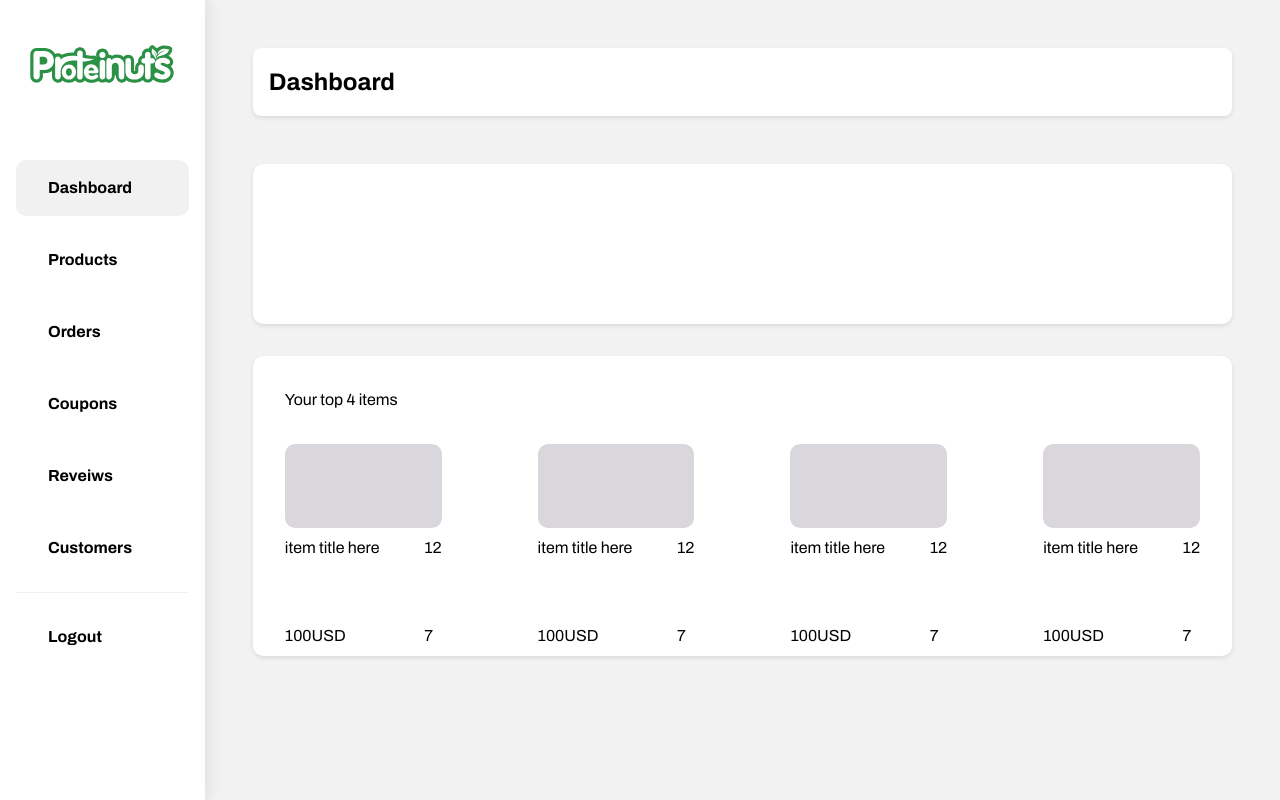
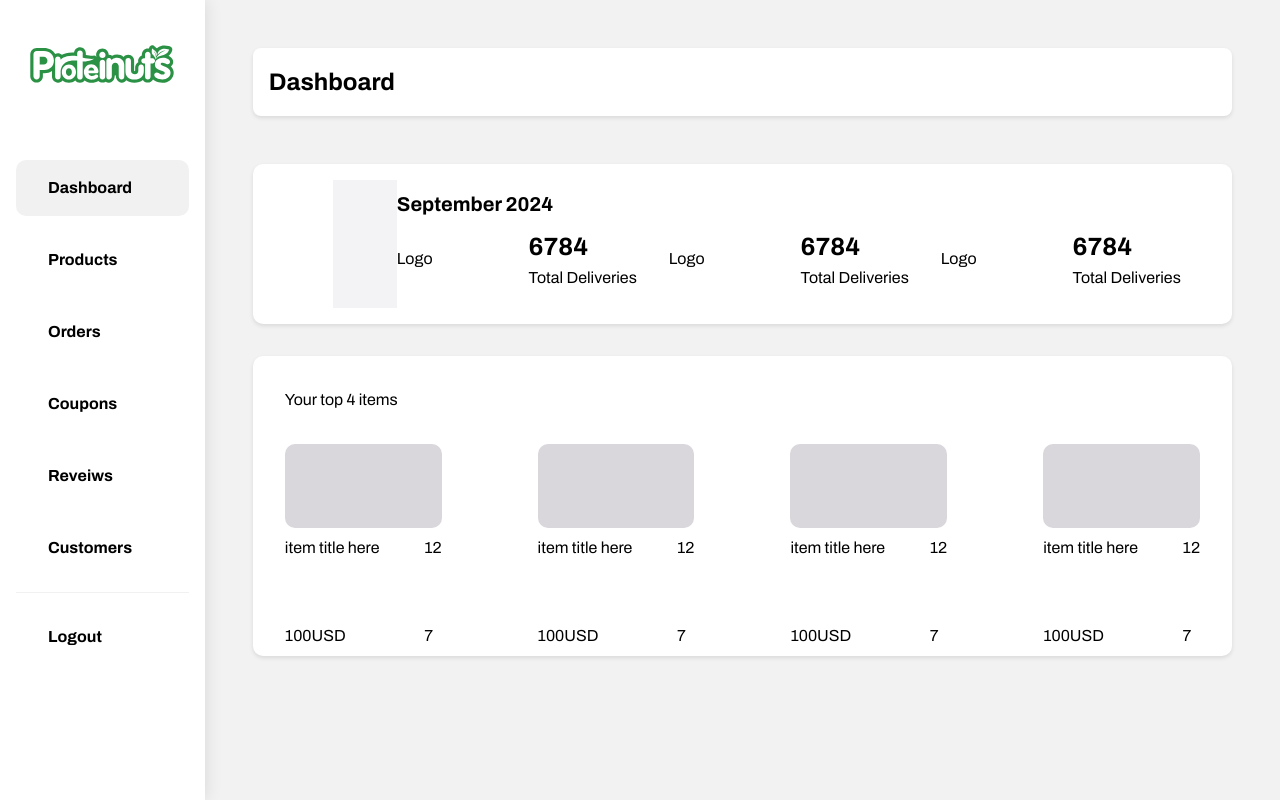
Before and after one commit to Arjunliljo/ProteinNutAdmin, a React (Vite) app: page /dashboard in a window 1280 px wide. Built offline with nearby package versions, Linux system fonts and the light colour scheme.

Commit message:
dashboradheader

```diff
--- a/Sass/page/_dashboard.scss
+++ b/Sass/page/_dashboard.scss
@@ -13,6 +13,10 @@
     height: 10rem;
     border-radius: 10px;
     box-shadow: $shadow;
+    @include flex(between);
+    padding :5rem;
+
+
   }
 
   &__body {
@@ -60,3 +64,30 @@
 .product_item_detai {
   @include flex(between);
 }
+.header_item{
+  @include flex(between);
+  width:15rem;
+  height: 5rem;
+  gap:5rem
+
+}
+.imageheader{
+  width: 10rem;
+}
+.headerOne{
+  @include flex(between);
+  gap: 2rem
+}
+.headers_itemlevel{
+  display: flex;
+  flex-direction: column;
+  gap:.5;
+
+}
+.headerlogo{
+  background-color: rgb(243, 242, 244);
+  height: 8rem;
+  display: flex;
+  align-items: center;
+  padding: 2rem;
+}
--- a/css/style.css
+++ b/css/style.css
@@ -140,6 +140,10 @@ li {
   height: 10rem;
   border-radius: 10px;
   box-shadow: 0 2px 4px rgba(0, 0, 0, 0.1);
+  display: flex;
+  align-items: center;
+  justify-content: space-between;
+  padding: 5rem;
 }
 .detailsContainer__body {
   flex: 1;
@@ -189,6 +193,40 @@ li {
   display: flex;
   align-items: center;
   justify-content: space-between;
+}
+
+.header_item {
+  display: flex;
+  align-items: center;
+  justify-content: space-between;
+  width: 15rem;
+  height: 5rem;
+  gap: 5rem;
+}
+
+.imageheader {
+  width: 10rem;
+}
+
+.headerOne {
+  display: flex;
+  align-items: center;
+  justify-content: space-between;
+  gap: 2rem;
+}
+
+.headers_itemlevel {
+  display: flex;
+  flex-direction: column;
+  gap: 0.5;
+}
+
+.headerlogo {
+  background-color: rgb(243, 242, 244);
+  height: 8rem;
+  display: flex;
+  align-items: center;
+  padding: 2rem;
 }
 
 .products__footer {
--- /dev/null
+++ b/src/page/dashboard/components/detailsContainer/DetailHeaderContent.jsx
@@ -0,0 +1,16 @@
+import React from 'react'
+
+export const DetailHeaderContent = () => {
+  return (
+        <div className='header_item'>
+            <div>
+                 <h2>Logo</h2>
+            </div>
+            <div className='headers_itemlevel'>
+                <h1 style={{fontWeight:"bold",fontSize:"25px"}}>6784</h1>
+                <h4>Total Deliveries</h4>
+            </div>
+        </div>
+
+  )
+}
--- a/src/page/dashboard/components/detailsContainer/DetailsHeader.jsx
+++ b/src/page/dashboard/components/detailsContainer/DetailsHeader.jsx
@@ -1,5 +1,23 @@
+import { DetailHeaderContent } from "./DetailHeaderContent";
+
 function DetailsHeader() {
-  return <div className="detailsContainer__header"></div>;
+  return <div className="detailsContainer__header">
+    <div className="headerlogo">
+      <img src="./images/Logo.svg" className="imageheader" alt="" />
+    </div>
+    <div>
+      <div>
+        <h1 style={{fontWeight:"bold",fontSize:"20px"}}>September 2024</h1>
+      </div >
+      <div className="headerOne">
+        <DetailHeaderContent />
+        <DetailHeaderContent />
+        <DetailHeaderContent />
+      </div>
+
+    </div>
+
+  </div>;
 }
 
 export default DetailsHeader;
```
Also changed, not shown: 1 other file (tests, documents, lock files or other folders).
